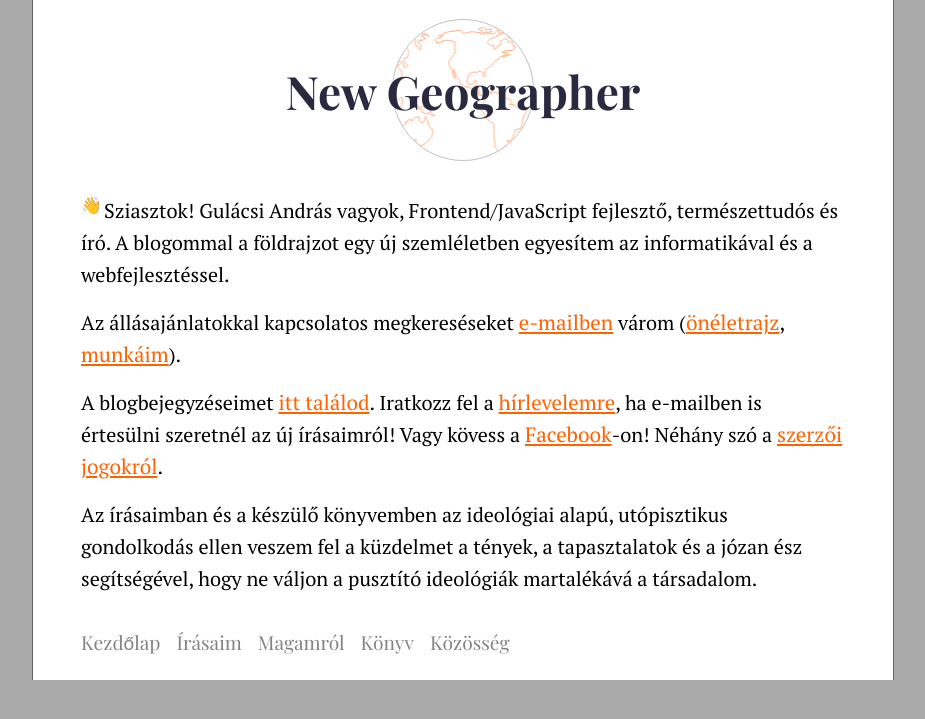
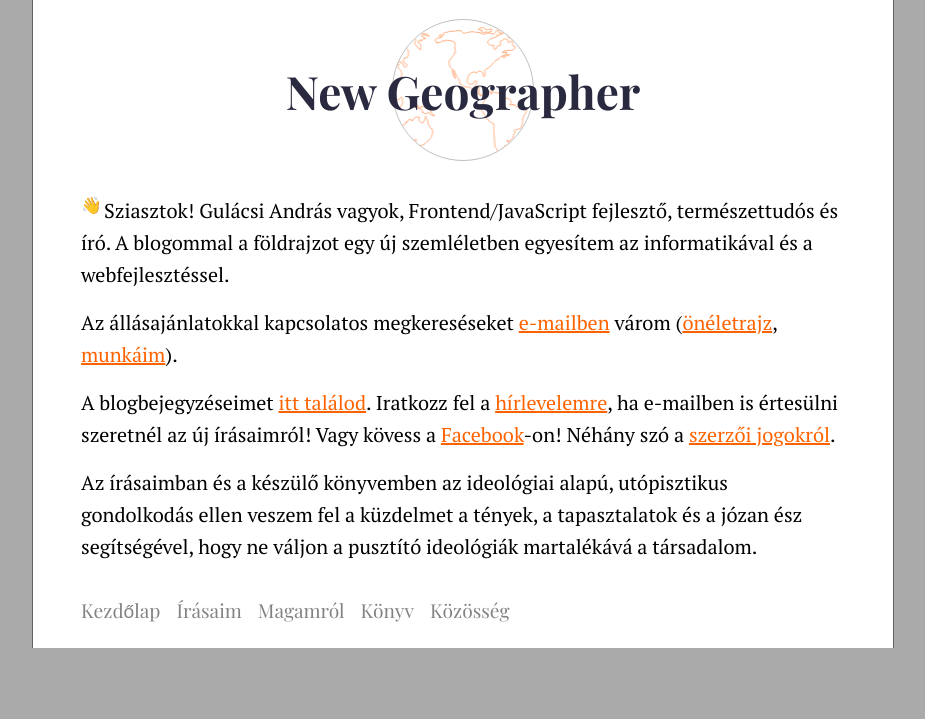
Before and after one commit to SalsaBoy990/SalsaBoy990.github.io, a Jekyll site: the page built from index.html, in a window 1280 px wide. Shown: the top 719 px of the page, without its empty margins (177-1102 px from the left). Built offline with Jekyll 4.4.1, drawn with Linux system fonts in a browser that asks for light colours; emoji names are drawn with the system emoji font.

Commit message:
IE compatibility css 1

```diff
--- a/_includes/header.html
+++ b/_includes/header.html
@@ -1,10 +1,12 @@
 <header id="head" class="site-header">
-  <div class="site-wrapper">
+  <div>
     <div>
       <div class="site-title">
         <h1 lang="en">{{ site.title }}</h1>
       </div>
+      <!--[if gte IE 9]><!-->
       <span class="globe">{% include globe.html %}</span>
+      <!--<![endif]-->
     </div>
   </div>
 </header>
--- a/_includes/license.html
+++ b/_includes/license.html
@@ -1,3 +1,3 @@
 <p class="license">
-  Ez a Mű a <a rel="license" href="http://creativecommons.org/licenses/by-nc-nd/4.0/">Creative Commons Nevezd meg! - Ne add el! - Ne változtasd! 4.0 Nemzetközi Licenc</a> feltételeinek megfelelően felhasználható.
+  Ez a Mű a <a rel="license" href="http://creativecommons.org/licenses/by-nc-nd/4.0/">Creative Commons Nevezd meg! - Ne add el! - Ne változtasd! 4.0 Nemzetközi Liszensz</a> feltételeinek megfelelően felhasználható.
 </p>
--- a/css/basic.css
+++ b/css/basic.css
@@ -176,7 +176,7 @@
   line-height: 1.2;
   text-decoration: underline;
   color: #ff6300;
-  font-size: 1.3rem;
+  font-size: 1.25rem;
   }
   a:hover {
     transition: 0.3s;
--- a/css/classes.css
+++ b/css/classes.css
@@ -60,7 +60,7 @@
 
 
 .update {
-  color: #444;
+  color: #001f3f;
 }
 
 .footnote {
@@ -159,10 +159,8 @@
  */
 .site-header {
   position: relative;
-  /*min-height: 12.3rem;
-  width: 100%;*/
   padding: 0;
-  background: #fff;
+  background-color: #fff;
   max-width: -webkit-calc(860px - (2rem * 2));
   max-width: calc(860px - (3rem * 2));
   margin-right: auto;
@@ -191,6 +189,7 @@
   font-size: 2.875rem;
 }
 
+/*
 .site-wrapper {
   max-width: 95%;
   max-width: 95%;
@@ -198,7 +197,7 @@
   margin-left: auto;
   padding-right: 10px;
   padding-left: 10px;
-}
+}*/
 
 
 
```
Also changed, not shown: 5 other files.
